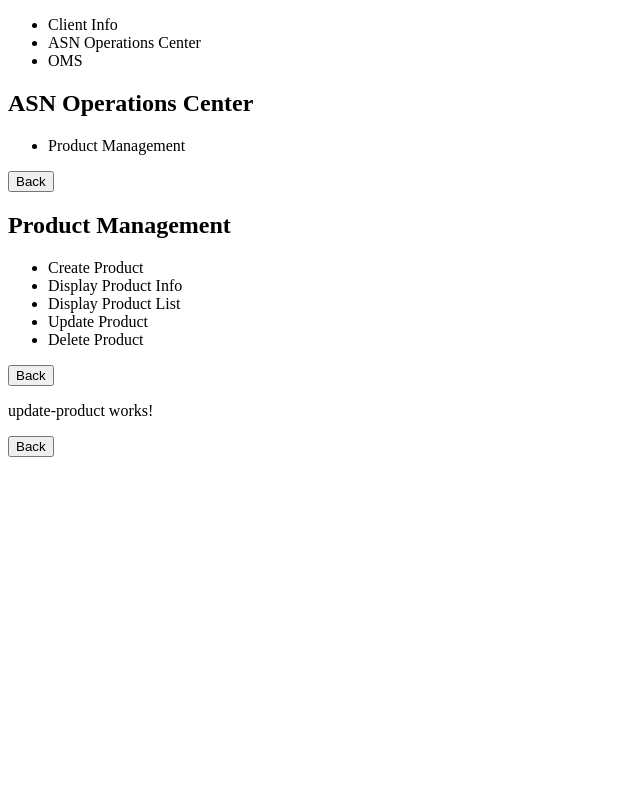
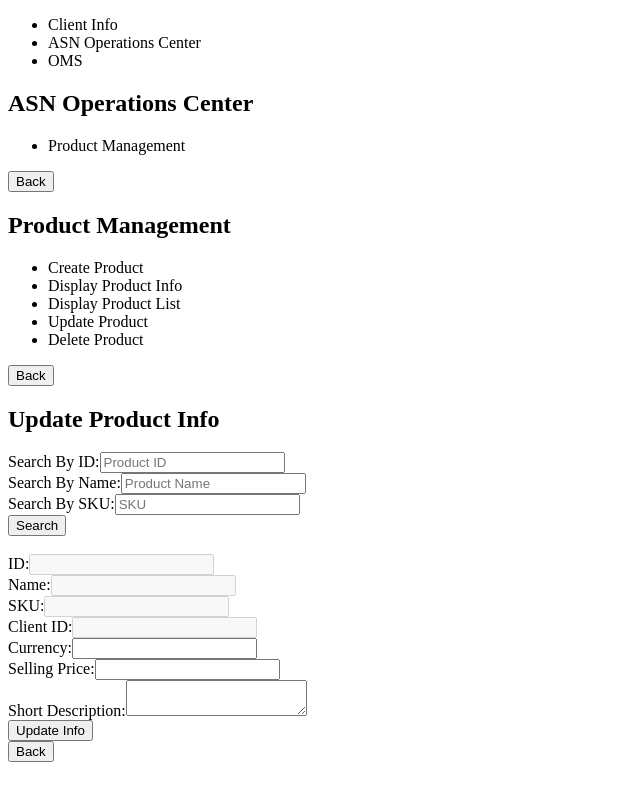
Before and after one commit to philipzhang86/mini-warehouse, an Angular app: page /client-dashboard/asn-operations-center/product-dashboard/update-product in a window 1280 px wide. Shown: the whole page, without its empty margins (0-640 px from the left). Built offline with nearby package versions, Linux system fonts and the light colour scheme.

Commit message:
update-product 1.0

```diff
--- a/src/app/product-dashboard/update-product/update-product.component.html
+++ b/src/app/product-dashboard/update-product/update-product.component.html
@@ -1,3 +1,59 @@
-<p>update-product works!</p>
-<button (click)="goBack()">Back</button>
-<router-outlet></router-outlet>
+<div class="display-product-info">
+  <h2>Update Product Info</h2>
+
+  <!-- Search form -->
+  <form #searchForm="ngForm" (ngSubmit)="searchProduct(searchForm)">
+    <div>
+      <label for="id">Search By ID:</label>
+      <input type="text" id="id" [(ngModel)]="search.id" name="id" placeholder="Product ID"
+        [disabled]="search.name.length > 0 || search.sku.length > 0">
+    </div>
+    <div>
+      <label for="name">Search By Name:</label>
+      <input type="text" id="name" [(ngModel)]="search.name" name="name" placeholder="Product Name"
+        [disabled]="search.id.length > 0 || search.sku.length > 0">
+    </div>
+    <div>
+      <label for="sku">Search By SKU:</label>
+      <input type="text" id="sku" [(ngModel)]="search.sku" name="sku" placeholder="SKU"
+        [disabled]="search.id.length > 0 || search.name.length > 0">
+    </div>
+    <button type="submit">Search</button>
+  </form>
+  <br>
+
+  <!-- Update form -->
+  <form (ngSubmit)="updateProduct()">
+    <div>
+      <label>ID:</label>
+      <input type="text" [(ngModel)]="product.id" name="id" disabled>
+    </div>
+    <div>
+      <label>Name:</label>
+      <input type="text" [(ngModel)]="product.name" name="name" disabled>
+    </div>
+    <div>
+      <label>SKU:</label>
+      <input type="text" [(ngModel)]="product.sku" name="sku" disabled>
+    </div>
+    <div>
+      <label>Client ID:</label>
+      <input type="text" [(ngModel)]="product.clientId" name="clientId" disabled>
+    </div>
+    <div>
+      <label>Currency:</label>
+      <input type="text" [(ngModel)]="product.currency" name="currency">
+    </div>
+    <div>
+      <label>Selling Price:</label>
+      <input type="text" [(ngModel)]="product.sellingPrice" name="sellingPrice">
+    </div>
+    <div>
+      <label>Short Description:</label>
+      <textarea [(ngModel)]="product.shortDescription" name="shortDescription"></textarea>
+    </div>
+    <button type="submit">Update Info</button>
+  </form>
+
+  <button (click)="goBack()">Back</button>
+</div>
--- a/src/app/product-dashboard/update-product/update-product.component.ts
+++ b/src/app/product-dashboard/update-product/update-product.component.ts
@@ -1,5 +1,7 @@
 import { Component, OnInit } from '@angular/core';
 import { Router } from '@angular/router';
+import { HttpClient, HttpHeaders } from '@angular/common/http';
+import { AuthService } from 'src/app/auth.service';
 
 @Component({
   selector: 'app-update-product',
@@ -7,13 +9,53 @@ import { Router } from '@angular/router';
   styleUrls: ['./update-product.component.scss']
 })
 export class UpdateProductComponent implements OnInit {
+  search = {
+    id: '',
+    name: '',
+    sku: ''
+  };
+  product: any = {};
 
   constructor(
-    private router: Router
-
+    private router: Router,
+    private http: HttpClient,
+    private authService: AuthService
   ) { }
 
   ngOnInit(): void {
+    console.log("update product info called");
+  }
+
+  searchProduct(form: any): void {
+    let url = 'http://localhost:9081/asn-service/api/clients/products/';
+    const token = this.authService.getToken();
+    const headers = new HttpHeaders({ 'Authorization': `Bearer ${token}` });
+
+    if (this.search.id) {
+      url += `by-id/${this.search.id}`;
+    } else if (this.search.name) {
+      url += `by-name/${this.search.name}`;
+    } else if (this.search.sku) {
+      url += `by-sku/${this.search.sku}`;
+    }
+
+    this.http.get<any>(url, { headers }).subscribe(
+      product => this.product = product,
+      error => {
+        console.error('Error fetching product info', error);
+        alert('Failed to fetch product info');
+      }
+    );
+  }
+
+  updateProduct(): void {
+    const token = this.authService.getToken();
+    this.http.put('http://localhost:9081/asn-service/api/clients/products/', this.product, {
+      headers: new HttpHeaders({ 'Authorization': `Bearer ${token}` })
+    }).subscribe(
+      () => alert('Product info updated'),
+      error => console.error('Error updating product info', error)
+    );
   }
 
   goBack(): void {
```
